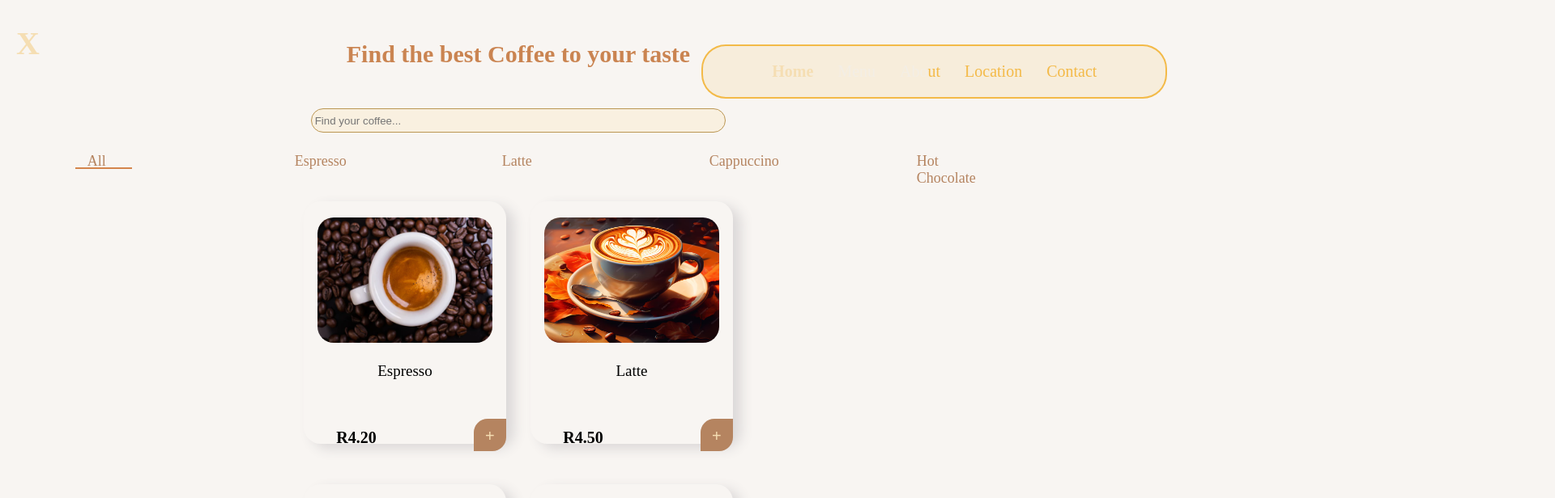
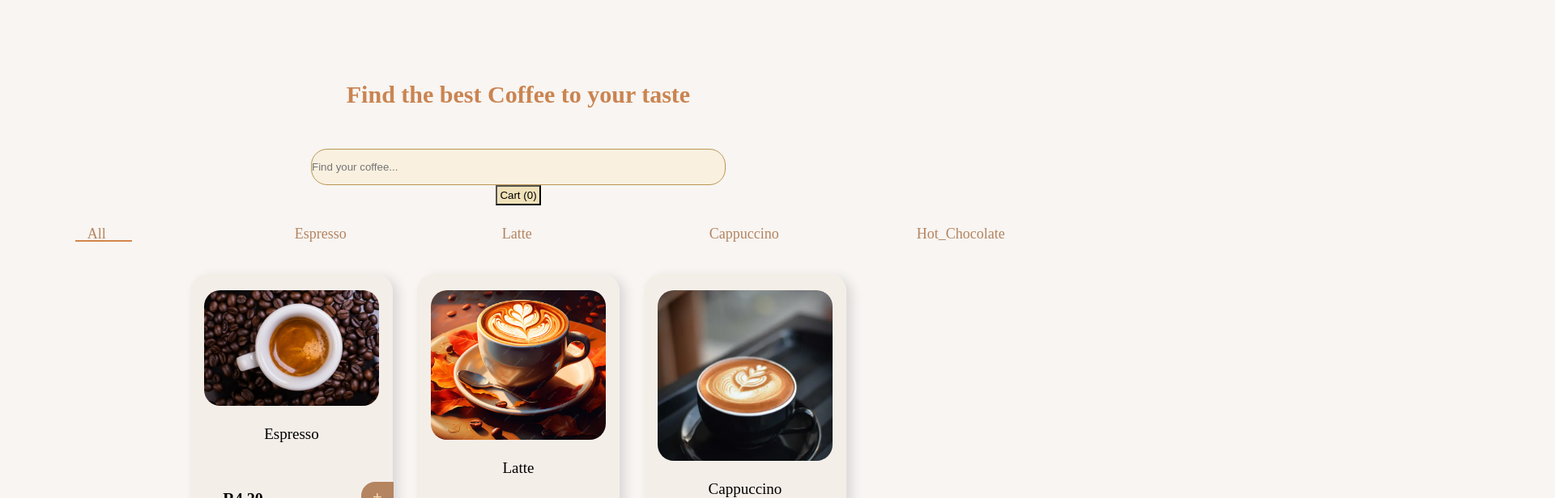
Before and after one commit to xolabangaza/Coffe_Machine, a React (Vite) app: page /home in a window 1280 px wide. Shown: the top 616 px of the page at 81% size, 1920 px wide, since content can reach past the window. Built offline with nearby package versions, Linux system fonts and the light colour scheme.

Commit message:
made new updates and added a cart modal

```diff
--- a/src/App.jsx
+++ b/src/App.jsx
@@ -4,16 +4,18 @@ import Navbar from './Navbar';
 import Hero from './Hero';
 // import SplashScreen from './SplashScreen';
 import HomeScreen from './HomeScreen';
-import DetailsScreen from './DetailsScreen';
+import Cart from './CartModal.jsx';
+// import DetailsScreen from './DetailsScreen';
 
 function App() {
   return (
     <Router>
-      <Navbar/>
       <Routes>
         <Route path="/" element={<Hero />} />
         <Route path="/home" element={<HomeScreen />} />
-        <Route path="/DetailsScreen" element={<DetailsScreen />} />
+        <Route path="/cart" element={<Cart />} />
+
+        {/* <Route path="/DetailsScreen" element={<DetailsScreen />} /> */}
       </Routes>
     </Router>
   );
--- /dev/null
+++ b/src/CartModal.css
@@ -0,0 +1,80 @@
+.cart-modal {
+  position: fixed;
+  top: 0;
+  left: 0;
+  width: 100%;
+  height: 100%;
+  background-color: rgba(0, 0, 0, 0.7);
+  display: flex;
+  justify-content: center;
+  align-items: center;
+  z-index: 1000;
+}
+
+.cart-content {
+  background-color: #fff;
+  padding: 2rem;
+  width: 90%;
+  max-width: 500px;
+  border-radius: 8px;
+  position: relative;
+  max-height: 80vh;
+  overflow-y: auto;
+}
+
+.close-btn {
+  position: absolute;
+  top: 10px;
+  right: 15px;
+  background: none;
+  border: none;
+  font-size: 1.5rem;
+  cursor: pointer;
+}
+
+.cart-item {
+  display: flex;
+  justify-content: space-between;
+  align-items: center;
+  margin-bottom: 1rem;
+}
+
+.cart-item-details p {
+  margin: 0;
+}
+
+.quantity-controls {
+  display: flex;
+  align-items: center;
+  gap: 0.5rem;
+  padding: 20px;
+}
+
+.remove-btn {
+  background-color: crimson;
+  color: white;
+  border: none;
+  padding: 0.3rem 0.6rem;
+  cursor: pointer;
+  border-radius: 4px;
+}
+
+.checkout-btn {
+  background-color: rgb(218, 153, 32);
+  color: white;
+  border: none;
+  padding: 0.7rem 1.2rem;
+  margin-top: 1rem;
+  width: 100%;
+  border-radius: 6px;
+  cursor: pointer;
+}
+
+button{
+  padding: 3px;
+  background-color: #d8af2748;
+}
+
+.total{
+  font-weight: 700;
+}
--- /dev/null
+++ b/src/CartModal.jsx
@@ -0,0 +1,46 @@
+import React from 'react';
+import './CartModal.css';
+
+const CartModal = ({
+  cartItems,
+  onClose,
+  updateQuantity,
+  removeItem
+}) => {
+  const total = cartItems.reduce((sum, item) => sum + item.price * item.quantity, 0);
+
+  return (
+    <div className="cart-modal">
+      <div className="cart-content">
+        <button className="close-btn" onClick={onClose}>×</button>
+        <h2>Your Cart</h2>
+        {cartItems.length === 0 ? (
+          <p>Your cart is empty.</p>
+        ) : (
+          <>
+            {cartItems.map(item => (
+              <div key={item.id} className="cart-item">
+                <div className="cart-item-details">
+                  <p>{item.name}</p>
+                  <p>R{item.price.toFixed(2)}</p>
+                </div>
+                <div className="quantity-controls">
+                  <button onClick={() => updateQuantity(item.id, -1)}>-</button>
+                  <span>{item.quantity}</span>
+                  <button onClick={() => updateQuantity(item.id, 1)}>+</button>
+                </div>
+                <button className="remove-btn" onClick={() => removeItem(item.id)}>Remove</button>
+              </div>
+            ))}
+            <div className="cart-total">
+              <p className='total'>Total: R{total.toFixed(2)}</p>
+              <button className="checkout-btn">Checkout</button>
+            </div>
+          </>
+        )}
+      </div>
+    </div>
+  );
+};
+
+export default CartModal;
--- a/src/Hero.css
+++ b/src/Hero.css
@@ -41,7 +41,7 @@
 }
 
 .hero-text h1 {
-  color: #f1a100ab;
+  color: #db9914c2;
   font-size: 6rem;
   margin: 10px 0;
 }
@@ -53,7 +53,7 @@
 }
 
 .cta-button {
-  background-color: #f1a100ab;
+  background-color: #db9914c2;
   border: 5px solid #f1a100ab;
   color: white;
   padding: 10px 20px;
--- a/src/Hero.jsx
+++ b/src/Hero.jsx
@@ -14,21 +14,22 @@ const Hero = () => {
 
   const styles = {
     container: {
-      width: "40vw", // Make the container 40% of the viewport width
-      height: "100vh", // Full height of the viewport
+      width: "40vw",
+      height: "100vh",
       display: "flex",
-      justifyContent: "flex-start", // Align content to the left
-      alignItems: "stretch", // Ensure it fills the container height
-      backgroundColor: "#f0f0f0", // Light background for visibility
+      justifyContent: "flex-start",
+      alignItems: "stretch",
+      backgroundColor: "#f0f0f0",
     },
     svg: {
-      width: "100%", // Ensure SVG fills the container's width
-      height: "100%", // Ensure SVG stretches to full height
+      width: "100%",
+      height: "100%",
     },
   };
 
 
   return (
+
     <div className="bigH">
     <section className="hero">
       <div className="hero-text">
--- a/src/HomeScreen.css
+++ b/src/HomeScreen.css
@@ -12,18 +12,23 @@ body{
 
   }
   .home-heading{
+    margin-top: 50px;
     color: #ca8451;
     font-size: 30px;
     padding: 20px;
   }
   .search-input {
     width: 40%;
-    height: 30px;
+    height: 45px;
     /* padding: 0px; */
     border-radius: 20px;
     border: 1px solid rgb(187, 150, 82);
     background: rgba(252, 236, 207, 0.5);
     margin-top: 30px;
+  }
+
+  .search-input:focus{
+    border: 1px solid wheat;
   }
 
   .coffee-categories {
@@ -48,7 +53,7 @@ body{
   }
 
   .coffee-grid {
-    width: 60%;
+    width: 80%;
     display: flex;
     flex-wrap: wrap;
     gap: 30px;
@@ -57,14 +62,14 @@ body{
   }
 
   .coffee-item {
-    /* background-color:white; */
-    box-shadow: 10px 6px 15px rgb(219, 216, 216);
+    background-color:#ebdcd14b;
+    box-shadow: 7px 4px 13px rgb(219, 216, 216);
     /* border: 1px solid #b58460; */
     border-radius: 21px;
     padding: 10px;
     text-align: center;
     width: 250px;
-    height: 300px;
+    height: 310px;
     margin-top: 20px;
   }
 
@@ -96,8 +101,9 @@ body{
     background-color: #b58460;
     color: wheat;
     position: relative;
-    left: 80px;
+    left: 81px;
     top: 48px;
+    border: 1px solid #b58460;
     border-top-right-radius: 0;
     border-bottom-left-radius: 0;
     border-top-left-radius: 17px;
--- a/src/HomeScreen.jsx
+++ b/src/HomeScreen.jsx
@@ -1,28 +1,59 @@
-import React, { useState } from 'react';
+import React, { useState, useEffect } from 'react';
 import './HomeScreen.css';
-import { useNavigate } from 'react-router-dom';
 import products from './db';
-import {FontAwesomeIcon} from '@fortawesome/react-fontawesome'
-import { faBagShopping } from '@fortawesome/free-solid-svg-icons';
-
+import CartModal from './CartModal';
 
 const HomeScreen = () => {
-  const navigate = useNavigate();
-
   const [selectedCategory, setSelectedCategory] = useState('All');
   const [searchTerm, setSearchTerm] = useState('');
+  const [cartVisible, setCartVisible] = useState(false);
+  const [cartItems, setCartItems] = useState([]);
+
+  useEffect(() => {
+    const storedCart = JSON.parse(localStorage.getItem('cart')) || [];
+    setCartItems(storedCart);
+  }, []);
+
+  useEffect(() => {
+    localStorage.setItem('cart', JSON.stringify(cartItems));
+  }, [cartItems]);
 
   const handleAdd = (productId) => {
-    localStorage.setItem('selectedProductId', productId);
-    navigate('/DetailsScreen');
+    const selectedProduct = products.find(p => p.id === productId);
+    if (!selectedProduct) return;
+
+    const existing = cartItems.find(item => item.id === productId);
+    let updatedCart;
+    if (existing) {
+      updatedCart = cartItems.map(item =>
+        item.id === productId ? { ...item, quantity: item.quantity + 1 } : item
+      );
+    } else {
+      updatedCart = [...cartItems, { ...selectedProduct, quantity: 1 }];
+    }
+
+    setCartItems(updatedCart);
+    setCartVisible(true);
   };
 
-  // Filter products based on both the selected category and the search term
+  const updateQuantity = (id, amount) => {
+    setCartItems(prev =>
+      prev.map(item =>
+        item.id === id
+          ? { ...item, quantity: Math.max(item.quantity + amount, 1) }
+          : item
+      )
+    );
+  };
+
+  const removeItem = (id) => {
+    setCartItems(prev => prev.filter(item => item.id !== id));
+  };
+
   const filteredProducts = products.filter((product) => {
     const matchesCategory = selectedCategory === 'All' || product.name === selectedCategory;
     const matchesSearch = product.name.toLowerCase().includes(searchTerm.toLowerCase());
     return matchesCategory && matchesSearch;
-
   });
 
   return (
@@ -31,16 +62,18 @@ const HomeScreen = () => {
         <h2 className='home-heading'>Find the best Coffee to your taste</h2>
         <input
           type="text"
-          placeholder=" Find your coffee..."
+          placeholder="Find your coffee..."
           className="search-input"
           value={searchTerm}
           onChange={(e) => setSearchTerm(e.target.value)}
+        />
+        <button className="cart-toggle-btn" onClick={() => setCartVisible(true)}>
+          Cart ({cartItems.length})
+        </button>
+      </header>
 
-        />
-
-      </header>
       <section className="coffee-categories">
-        {['All', 'Espresso', 'Latte', 'Cappuccino', 'Hot Chocolate'].map(category => (
+        {['All', 'Espresso', 'Latte', 'Cappuccino', 'Hot_Chocolate'].map(category => (
           <span
             key={category}
             className={`categories ${selectedCategory === category ? 'active-category' : ''}`}
@@ -50,16 +83,26 @@ const HomeScreen = () => {
           </span>
         ))}
       </section>
+
       <section className="coffee-grid">
         {filteredProducts.map(product => (
           <div key={product.id} className="coffee-item">
-            <img src={product.image} alt={product.name} className="coffee-img latte" />
+            <img src={product.image} alt={product.name} className="coffee-img" />
             <p className='title'>{product.name}</p>
             <span className='price'>R{product.price.toFixed(2)}</span>
             <button className='add-btn' onClick={() => handleAdd(product.id)}>+</button>
           </div>
         ))}
       </section>
+
+      {cartVisible && (
+        <CartModal
+          cartItems={cartItems}
+          onClose={() => setCartVisible(false)}
+          updateQuantity={updateQuantity}
+          removeItem={removeItem}
+        />
+      )}
     </div>
   );
 };
--- a/src/db.js
+++ b/src/db.js
@@ -22,7 +22,6 @@ const products = [
     description: "Smooth and creamy latte topped with milk foam.",
     price: 4.50,
     options: {
-      chocolate: ["White Chocolate", "Milk Chocolate", "Dark Chocolate"],
       size: ["S", "M", "L"]
     }
   },
@@ -39,7 +38,7 @@ const products = [
   },
   {
     id: 4,
-    name: "Hot Chocolate",
+    name: "Hot_Chocolate",
     image: hotchoc,
     description: "Rich and warm hot chocolate made with real cocoa.",
     price: 3.50,
@@ -66,7 +65,6 @@ const products = [
     description: "Smooth and creamy latte topped with milk foam.",
     price: 4.50,
     options: {
-      chocolate: ["White Chocolate", "Milk Chocolate", "Dark Chocolate"],
       size: ["S", "M", "L"]
     }
   },
@@ -83,8 +81,8 @@ const products = [
   },
   {
     id: 8,
-    name: "Hot Chocolate",
-    image: latteImage,
+    name: "Hot_Chocolate",
+    image: hotchoc,
     description: "Rich and warm hot chocolate made with real cocoa.",
     price: 3.50,
     options: {
@@ -92,7 +90,50 @@ const products = [
       size: ["S", "M", "L"]
     }
   },
-  // Add more products as needed
+  {
+    id: 9,
+    name: "Hot_Chocolate",
+    image: hotchoc,
+    description: "Rich and warm hot chocolate made with real cocoa.",
+    price: 3.50,
+    options: {
+      chocolate: ["White Chocolate", "Milk Chocolate", "Dark Chocolate"],
+      size: ["S", "M", "L"]
+    }
+  },
+  {
+    id: 10,
+    name: "Hot_Chocolate",
+    image: hotchoc,
+    description: "Rich and warm hot chocolate made with real cocoa.",
+    price: 3.50,
+    options: {
+      chocolate: ["White Chocolate", "Milk Chocolate", "Dark Chocolate"],
+      size: ["S", "M", "L"]
+    }
+  },
+  {
+    id: 11,
+    name: "Hot_Chocolate",
+    image: hotchoc,
+    description: "Rich and warm hot chocolate made with real cocoa.",
+    price: 3.50,
+    options: {
+      chocolate: ["White Chocolate", "Milk Chocolate", "Dark Chocolate"],
+      size: ["S", "M", "L"]
+    }
+  },
+  {
+    id: 8,
+    name: "Hot_Chocolate",
+    image: hotchoc,
+    description: "Rich and warm hot chocolate made with real cocoa.",
+    price: 3.50,
+    options: {
+      chocolate: ["White Chocolate", "Milk Chocolate", "Dark Chocolate"],
+      size: ["S", "M", "L"]
+    }
+  },
 ];
 
 export default products;
```
